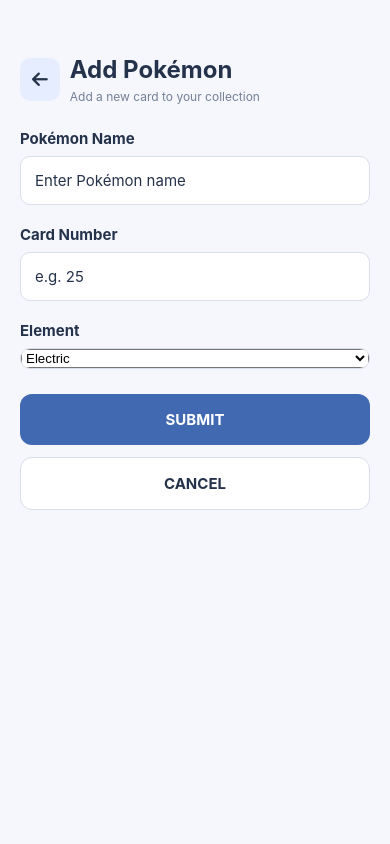
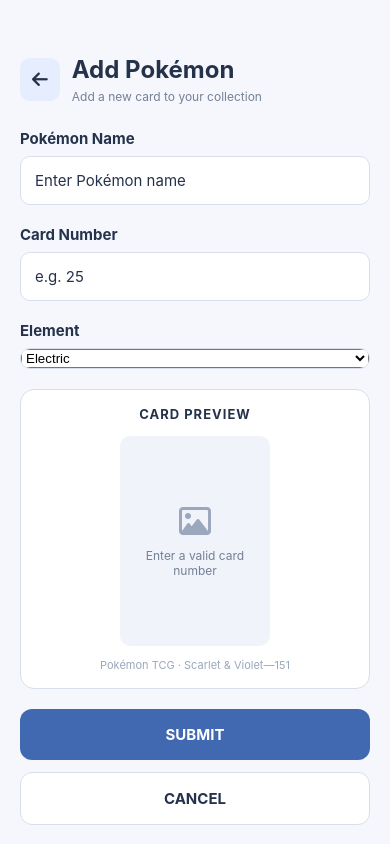
Before and after one commit to ZhengChengchao/PokemonCards, a React Native app: screen /Add in a window 390 px wide. Built offline with nearby package versions, Linux system fonts and the light colour scheme.

Commit message:
feat: add live Pokemon card previews and form improvements

```diff
--- a/Add.js
+++ b/Add.js
@@ -1,8 +1,9 @@
 import { useState } from 'react';
-import {View, Text, TextInput, TouchableOpacity, Alert, StyleSheet} from 'react-native';
+import {View, Text, TextInput, TouchableOpacity, ScrollView, Alert, StyleSheet} from 'react-native';
 import { Picker } from '@react-native-picker/picker';
 import FontAwesome6 from '@expo/vector-icons/FontAwesome6';
 import { datasource, getCardImage } from './Data';
+import CardPreview from './components/CardPreview';
 
 export default function Add({ navigation }) {
 
@@ -24,7 +25,7 @@ export default function Add({ navigation }) {
     ) {
       Alert.alert(
         'Invalid Input',
-        'Please enter a Pokemon name and a valid card number.'
+        'Please enter a Pokémon name and a valid card number.'
       );
       return;
     }
@@ -47,7 +48,10 @@ export default function Add({ navigation }) {
             );
 
             if (!section) {
-              Alert.alert('Error', 'Element section not found.');
+              Alert.alert(
+                'Error',
+                'Element section not found.'
+              );
               return;
             }
 
@@ -100,7 +104,10 @@ export default function Add({ navigation }) {
 
   return (
     <View style={styles.screen}>
-
+      <ScrollView
+        contentContainerStyle={styles.content}
+        keyboardShouldPersistTaps="handled"
+      >
         {/* Header */}
         <View style={styles.header}>
           <TouchableOpacity
@@ -114,7 +121,7 @@ export default function Add({ navigation }) {
             />
           </TouchableOpacity>
 
-        <View>
+          <View style={styles.headerText}>
             <Text style={styles.title}>
               Add Pokémon
             </Text>
@@ -126,8 +133,6 @@ export default function Add({ navigation }) {
         </View>
 
         {/* Form */}
-      <View style={styles.form}>
-
         <Text style={styles.label}>
           Pokémon Name
         </Text>
@@ -171,7 +176,13 @@ export default function Add({ navigation }) {
           </Picker>
         </View>
 
-        {/* Submit button */}
+        {/* Online card preview */}
+        <CardPreview
+          key={number.trim()}
+          number={number}
+        />
+
+        {/* Submit */}
         <TouchableOpacity
           style={styles.submitButton}
           onPress={addPokemon}
@@ -181,7 +192,7 @@ export default function Add({ navigation }) {
           </Text>
         </TouchableOpacity>
 
-        {/* Cancel button */}
+        {/* Cancel */}
         <TouchableOpacity
           style={styles.cancelButton}
           onPress={cancelAdd}
@@ -190,8 +201,7 @@ export default function Add({ navigation }) {
             CANCEL
           </Text>
         </TouchableOpacity>
-
-      </View>
+      </ScrollView>
     </View>
   );
 }
@@ -199,20 +209,26 @@ export default function Add({ navigation }) {
 const styles = StyleSheet.create({
   screen: {
     flex: 1,
+    backgroundColor: '#F5F7FC',
+  },
+  content: {
     paddingTop: 55,
-    backgroundColor: '#F5F7FC',
+    paddingHorizontal: 20,
+    paddingBottom: 40,
   },
   header: {
     flexDirection: 'row',
     alignItems: 'center',
-    paddingHorizontal: 20,
     marginBottom: 25,
   },
   backButton: {
     padding: 12,
-    marginRight: 10,
+    marginRight: 12,
     backgroundColor: '#E5EDFF',
     borderRadius: 10,
+  },
+  headerText: {
+    flex: 1,
   },
   title: {
     fontSize: 24,
@@ -223,9 +239,6 @@ const styles = StyleSheet.create({
     fontSize: 12,
     color: '#748096',
     marginTop: 5,
-  },
-  form: {
-    paddingHorizontal: 20,
   },
   label: {
     fontSize: 15,
@@ -240,15 +253,15 @@ const styles = StyleSheet.create({
     borderRadius: 10,
     padding: 14,
     fontSize: 15,
+    color: '#25324B',
     marginBottom: 20,
-    color: '#25324B',
   },
   pickerContainer: {
     backgroundColor: '#FFFFFF',
     borderWidth: 1,
     borderColor: '#D8DEEA',
     borderRadius: 10,
-    marginBottom: 25,
+    marginBottom: 20,
     overflow: 'hidden',
   },
   submitButton: {
--- a/Edit.js
+++ b/Edit.js
@@ -1,15 +1,16 @@
 import { useState } from 'react';
-import {View, Text, TextInput, TouchableOpacity, Alert, StyleSheet} from 'react-native';
+import {View, Text, TextInput, TouchableOpacity, ScrollView, Alert, StyleSheet} from 'react-native';
 import { Picker } from '@react-native-picker/picker';
 import FontAwesome6 from '@expo/vector-icons/FontAwesome6';
 import { datasource, getCardImage } from './Data';
+import CardPreview from './components/CardPreview';
 
 export default function Edit({ navigation, route }) {
 
   // Receive the selected Pokemon details from Home
   const { index, type, name, number } = route.params;
 
-  // Prefill the form using the received values
+  // Prefill fields with the selected Pokemon's details
   const [pokemonName, setPokemonName] = useState(name);
   const [cardNumber, setCardNumber] = useState(number);
   const [element, setElement] = useState(type);
@@ -26,7 +27,7 @@ export default function Edit({ navigation, route }) {
     ) {
       Alert.alert(
         'Invalid Input',
-        'Please enter a Pokemon name and a valid card number.'
+        'Please enter a Pokémon name and a valid card number.'
       );
       return;
     }
@@ -53,9 +54,15 @@ export default function Edit({ navigation, route }) {
               section => section.title === element
             );
 
-            if (!originalSection || !newSection ||
-                !originalSection.data[index]) {
-              Alert.alert('Error', 'Pokémon card not found.');
+            if (
+              !originalSection ||
+              !newSection ||
+              !originalSection.data[index]
+            ) {
+              Alert.alert(
+                'Error',
+                'Pokémon card not found.'
+              );
               return;
             }
 
@@ -103,7 +110,10 @@ export default function Edit({ navigation, route }) {
             );
 
             if (!section || !section.data[index]) {
-              Alert.alert('Error', 'Pokémon card not found.');
+              Alert.alert(
+                'Error',
+                'Pokémon card not found.'
+              );
               return;
             }
 
@@ -135,7 +145,10 @@ export default function Edit({ navigation, route }) {
 
   return (
     <View style={styles.screen}>
-
+      <ScrollView
+        contentContainerStyle={styles.content}
+        keyboardShouldPersistTaps="handled"
+      >
         {/* Header */}
         <View style={styles.header}>
           <TouchableOpacity
@@ -149,7 +162,7 @@ export default function Edit({ navigation, route }) {
             />
           </TouchableOpacity>
 
-        <View>
+          <View style={styles.headerText}>
             <Text style={styles.title}>
               Edit Pokémon
             </Text>
@@ -161,8 +174,6 @@ export default function Edit({ navigation, route }) {
         </View>
 
         {/* Form */}
-      <View style={styles.form}>
-
         <Text style={styles.label}>
           Pokémon Name
         </Text>
@@ -206,7 +217,13 @@ export default function Edit({ navigation, route }) {
           </Picker>
         </View>
 
-        {/* Save changes */}
+        {/* Preview updates with the card number */}
+        <CardPreview
+          key={cardNumber.trim()}
+          number={cardNumber}
+        />
+
+        {/* Save */}
         <TouchableOpacity
           style={styles.saveButton}
           onPress={saveChanges}
@@ -216,7 +233,7 @@ export default function Edit({ navigation, route }) {
           </Text>
         </TouchableOpacity>
 
-        {/* Delete Pokemon */}
+        {/* Delete */}
         <TouchableOpacity
           style={styles.deleteButton}
           onPress={deletePokemon}
@@ -231,8 +248,7 @@ export default function Edit({ navigation, route }) {
             DELETE POKÉMON
           </Text>
         </TouchableOpacity>
-
-      </View>
+      </ScrollView>
     </View>
   );
 }
@@ -240,20 +256,26 @@ export default function Edit({ navigation, route }) {
 const styles = StyleSheet.create({
   screen: {
     flex: 1,
+    backgroundColor: '#F5F7FC',
+  },
+  content: {
     paddingTop: 55,
-    backgroundColor: '#F5F7FC',
+    paddingHorizontal: 20,
+    paddingBottom: 40,
   },
   header: {
     flexDirection: 'row',
     alignItems: 'center',
-    paddingHorizontal: 20,
     marginBottom: 25,
   },
   backButton: {
     padding: 12,
-    marginRight: 10,
+    marginRight: 12,
     backgroundColor: '#E5EDFF',
     borderRadius: 10,
+  },
+  headerText: {
+    flex: 1,
   },
   title: {
     fontSize: 24,
@@ -264,9 +286,6 @@ const styles = StyleSheet.create({
     fontSize: 12,
     color: '#748096',
     marginTop: 5,
-  },
-  form: {
-    paddingHorizontal: 20,
   },
   label: {
     fontSize: 15,
@@ -289,7 +308,7 @@ const styles = StyleSheet.create({
     borderWidth: 1,
     borderColor: '#D8DEEA',
     borderRadius: 10,
-    marginBottom: 25,
+    marginBottom: 20,
     overflow: 'hidden',
   },
   saveButton: {
@@ -311,8 +330,8 @@ const styles = StyleSheet.create({
     borderRadius: 12,
     padding: 16,
     flexDirection: 'row',
+    justifyContent: 'center',
     alignItems: 'center',
-    justifyContent: 'center',
   },
   deleteText: {
     fontSize: 15,
--- /dev/null
+++ b/components/CardPreview.js
@@ -0,0 +1,126 @@
+import { useState } from 'react';
+import {View, Text, Image, StyleSheet} from 'react-native';
+import FontAwesome6 from '@expo/vector-icons/FontAwesome6';
+import { getCardImage } from '../Data';
+
+export default function CardPreview({ number }) {
+  const [imageError, setImageError] = useState(false);
+  const [loading, setLoading] = useState(true);
+
+  const cardNumber = number.trim();
+
+  const validNumber =
+    /^[0-9]+$/.test(cardNumber) &&
+    Number(cardNumber) > 0;
+
+  return (
+    <View style={styles.container}>
+      <Text style={styles.title}>CARD PREVIEW</Text>
+
+      {!validNumber ? (
+        <View style={styles.placeholder}>
+          <FontAwesome6
+            name="image"
+            size={32}
+            color="#9AA7BC"
+          />
+
+          <Text style={styles.message}>
+            Enter a valid card number
+          </Text>
+        </View>
+      ) : imageError ? (
+        <View style={styles.placeholder}>
+          <FontAwesome6
+            name="image"
+            size={32}
+            color="#9AA7BC"
+          />
+
+          <Text style={styles.message}>
+            Card image unavailable
+          </Text>
+
+          <Text style={styles.hint}>
+            Check the card number
+          </Text>
+        </View>
+      ) : (
+        <View style={styles.previewArea}>
+          <Image
+            source={{ uri: getCardImage(cardNumber) }}
+            style={styles.image}
+            resizeMode="contain"
+            onLoad={() => setLoading(false)}
+            onError={() => {
+              setImageError(true);
+              setLoading(false);
+            }}
+          />
+
+          {loading && (
+            <Text style={styles.message}>
+              Loading card image...
+            </Text>
+          )}
+        </View>
+      )}
+
+      <Text style={styles.footer}>
+        Pokémon TCG · Scarlet & Violet—151
+      </Text>
+    </View>
+  );
+}
+
+const styles = StyleSheet.create({
+  container: {
+    backgroundColor: '#FFFFFF',
+    borderWidth: 1,
+    borderColor: '#D8DEEA',
+    borderRadius: 14,
+    padding: 16,
+    alignItems: 'center',
+    marginBottom: 20,
+  },
+  title: {
+    fontSize: 13,
+    fontWeight: 'bold',
+    color: '#25324B',
+    marginBottom: 14,
+    letterSpacing: 1,
+  },
+  previewArea: {
+    alignItems: 'center',
+  },
+  image: {
+    width: 150,
+    height: 210,
+  },
+  placeholder: {
+    width: 150,
+    height: 210,
+    borderRadius: 10,
+    backgroundColor: '#F0F3F9',
+    alignItems: 'center',
+    justifyContent: 'center',
+    padding: 12,
+  },
+  message: {
+    fontSize: 12,
+    color: '#748096',
+    textAlign: 'center',
+    marginTop: 10,
+  },
+  hint: {
+    fontSize: 11,
+    color: '#B44747',
+    marginTop: 5,
+    textAlign: 'center',
+  },
+  footer: {
+    fontSize: 11,
+    color: '#9AA7BC',
+    marginTop: 12,
+  },
+});
```
Lines whose indentation alone changed are shown as unchanged.
